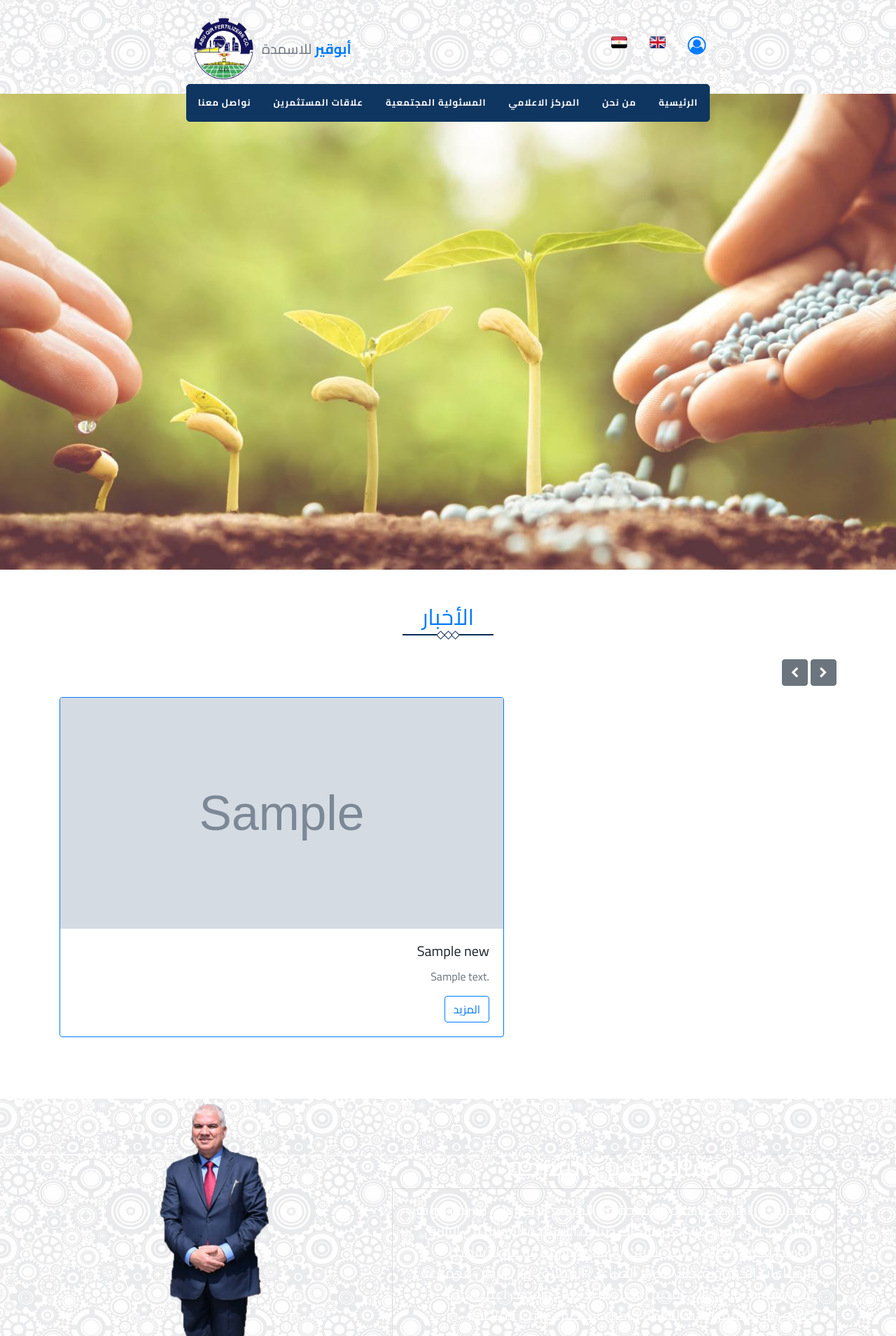
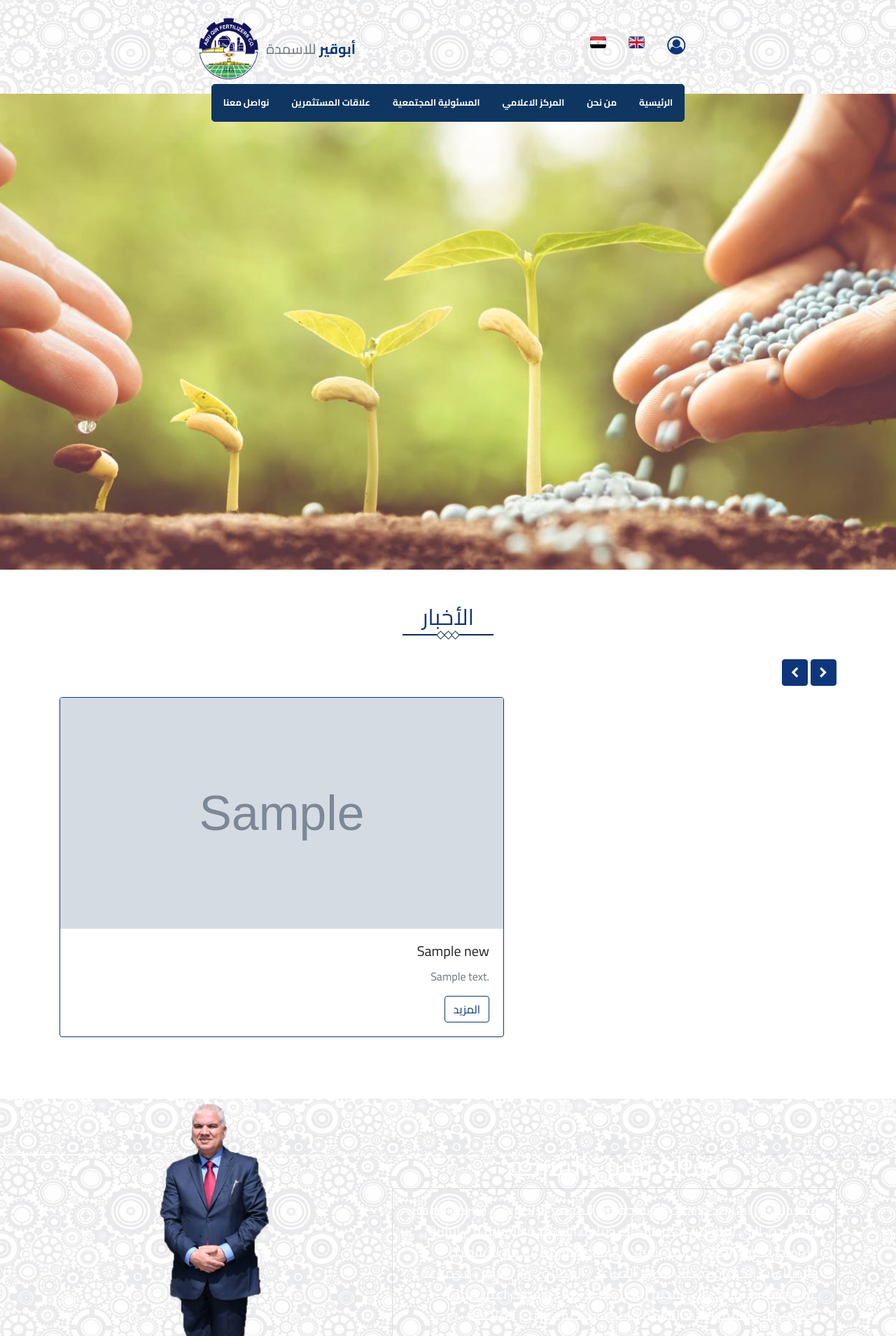
Before and after one commit to AliMetwally/abuqir, a CodeIgniter app: page /abuqir/index.php/home/index in a window 1280 px wide. Shown: the top 1909 px of the page at 70% size. Run offline with CodeIgniter, Linux system fonts and the light colour scheme; tables that the repository leaves empty or names only in its code hold one stand-in row (values such as "Sample post"); grey boxes marked "Sample" are stand-in pictures; data that the repository does not hold is empty; style sheets or scripts are compiled from the project's sources; some web fonts are replaced.

Commit message:
update basic color

```diff
--- a/application/views/main.php
+++ b/application/views/main.php
@@ -65,16 +65,16 @@
         <header>
             <div class="container-fluid logo-bar" style="position: absolute;">
                 <div class="container d-flex  justify-content-around">
-                    <div><a href="#" class="nav-link">
+                    <div class="ml-4"><a href="#" class="nav-link">
                             <img src="<?= base_url() ?>public/images/logo2.png" width="100px" height="130px" class="rounded" alt="...">
-                            <span class="h5 font-weight-bold pl-md-logo pl-sm-logo text-primary text-uppercase"><?= lang('abuqir')?>
+                            <span class="h5 font-weight-bold pl-md-logo pl-sm-logo text-main-color text-uppercase"><?= lang('abuqir')?>
                                 <span class="h5 text-muted Fert-text text-uppercase"> <?= lang('fertilizers')?></span>
                         </a>
                     </div>
-                    <div class="d-flex align-self-center">
+                    <div class="d-flex align-self-center mr-5">
                         <a class="text-muted nav-link menu-item h5" href="<?php echo base_url('LangSwitch/switchLanguage/ar')?>"><img src="<?= base_url() ?>public/images/iconfinder_EGY.png" alt=""></a>
                         <a class="text-muted nav-link menu-item h5" href="<?php echo base_url('LangSwitch/switchLanguage/en')?>"><img src="<?= base_url() ?>public/images/iconfinder_GB.png"></a>
-                        <a class="nav-link menu-item text-primary" href="" ><i class="fa fa-user-circle-o fa-2x pb-3"></i></a>
+                        <a class="nav-link menu-item text-main-color" href="" ><i class="fa fa-user-circle-o fa-2x pb-3"></i></a>
                     </div>
                 </div>
             </div>
@@ -83,14 +83,14 @@
                 <a href="#" class="navbar-brand text-light text-uppercase hide-ele">
                     <img class="img-fluid img-logo d-none d-lg-block" width="100px" height="130px" style="position: absolute;top: -9px;left: 0;"
                          src="<?= base_url() ?>public/images/logo2.png" alt="">
-                    <span class="company-name h5 font-weight-bold pl-md-logo pl-sm-logo text-primary"><?= lang('abuqir')?>
+                    <span class="company-name h5 font-weight-bold pl-md-logo pl-sm-logo text-main-color"><?= lang('abuqir')?>
                         <span class="h5 text-muted Fert-text"> <?= lang('fertilizers')?></span>
                     </span>
                 </a>
                 <button class="navbar-toggler nav-button" type="button" data-toggle="collapse" data-target="#myNavbar">
-                    <div class="bg-primary line1"></div>
-                    <div class="bg-primary line2"></div>
-                    <div class="bg-primary line3"></div>
+                    <div class="bg-main line1"></div>
+                    <div class="bg-main line2"></div>
+                    <div class="bg-main line3"></div>
                 </button>
                 <div class="collapse navbar-collapse justify-content-center text-uppercase font-weight-bold" id="myNavbar">
                     <ul class="navbar-nav custom-nav">
--- a/application/views/pages/v_home.php
+++ b/application/views/pages/v_home.php
@@ -6,7 +6,7 @@
             <div class="col m-4  text-center">
                 <div class="sec-title mb-20">
                     <h2 class="text-muted">
-                        <?= lang('title_span')?> <span class="title-span text-primary">
+                        <?= lang('title_span')?> <span class="title-span text-main-color">
                             <?= lang('news_title')?></span>
                         <span class="sec-title-border">
                             <span></span>
@@ -23,7 +23,7 @@
 
         <div class="row py-3">
             <div class="col-lg-7 card-news hide-ele">
-                <div class="card my-5 border-primary">
+                <div class="card my-5 border-main">
                     <img src="<?= base_url("uploads/press-news/$last_news_head->image")?>" class="d-flex card-img-top mr-3 img-latest"
                         alt="...">
                     <div class="card-body">
@@ -33,15 +33,15 @@
                         <p class="card-text text-muted">
                             <?= $newsCoverContent->content?>
                         </p>
-                        <a href="#" class="btn btn-outline-primary">
+                        <a href="#" class="btn btn-outline-main">
                             <?= lang('btn_read_more')?></a>
                     </div>
                 </div>
             </div>
             <div class="col-lg-5 my-5 slide-news hide-ele" style="top: -54px;">
                 <div class="text-right">
-                    <a class="btn btn-secondary text-light" href="#carouselExampleControls" data-slide="prev"><i class="fa fa-chevron-left"></i></a>
-                    <a class="btn btn-secondary text-light" href="#carouselExampleControls" data-slide="next"><i class="fa fa-chevron-right"></i></a>
+                    <a class="btn btn-main text-light" href="#carouselExampleControls" data-slide="prev"><i class="fa fa-chevron-left"></i></a>
+                    <a class="btn btn-main text-light" href="#carouselExampleControls" data-slide="next"><i class="fa fa-chevron-right"></i></a>
                 </div>
                 <div id="carouselExampleControls" class="carousel slide" data-ride="carousel">
                     <div class="carousel-inner">
@@ -55,7 +55,7 @@
                             <?php endif;?>
                             <a href="#">
                                 <div class="media my-3">
-                                    <img src='<?= base_url("uploads/press-news/$news->image")?>' class="border-primary img-slide"
+                                    <img src='<?= base_url("uploads/press-news/$news->image")?>' class="border-main img-slide"
                                         alt="...">
                                     <div class="media-body">
                                         <p class="mt-0 font-weight-bold">
@@ -116,7 +116,7 @@
             <div class="col m-4  text-center">
                 <div class="sec-title mb-20">
                     <h2 class="text-muted">
-                        <?= lang('title_span')?> <span class="title-span text-primary">
+                        <?= lang('title_span')?> <span class="title-span text-main-color">
                             <?= lang('products_title')?></span>
                         <span class="sec-title-border">
                             <span></span>
@@ -134,8 +134,8 @@
 
 
                     <div class="text-right mb-3">
-                        <a class="btn btn-secondary text-light" href="#ProductCarousel" data-slide="prev"><i class="fa fa-chevron-left"></i></a>
-                        <a class="btn btn-secondary text-light" href="#ProductCarousel" data-slide="next"><i class="fa fa-chevron-right"></i></a>
+                        <a class="btn btn-main text-light" href="#ProductCarousel" data-slide="prev"><i class="fa fa-chevron-left"></i></a>
+                        <a class="btn btn-main text-light" href="#ProductCarousel" data-slide="next"><i class="fa fa-chevron-right"></i></a>
                     </div>
 
                     <!-- Carousel items -->
--- a/public/css/pages/homepage.css
+++ b/public/css/pages/homepage.css
@@ -32,6 +32,40 @@
 }
 
 /* General */
+/* main color */
+.text-main-color {
+  color: #0f367a;
+}
+
+.bg-main {
+  background-color: #0f367a !important;
+}
+
+.btn-main {
+  color: #fff;
+  background-color: #0f367a;
+  border-color: #0f367a;
+}
+
+.btn-outline-main {
+  color: #0f367a;
+  border-color: #0f367a;
+}
+
+.btn-outline-main:hover {
+  color: #fff;
+  background-color: #0f367a;
+  border-color: #0f367a;
+}
+
+.btn-outline-main.focus, .btn-outline-main:focus {
+  box-shadow: 0 0 0 0.2rem rgba(15, 54, 97, 0.5);
+}
+
+.border-main {
+  border-color: #0f367a;
+}
+
 /* for hide element */
 .hide-ele {
   display: none;
@@ -100,8 +134,7 @@
 
 .menu-item {
   font-size: 13px;
-  letter-spacing: 1px;
-  color: #3c4043;
+  color: #0f367a;
   transition: color 0.5s;
 }
 
--- a/public/css/sass/helpers/_variables.scss
+++ b/public/css/sass/helpers/_variables.scss
@@ -1,4 +1,4 @@
-$baseColor: #0056b3;
+$baseColor: #0f367a;
 
 // fonts
 // arabic
```
Also changed, not shown: public/css/sass/layout/_header.scss (+30 -2 lines), 1 other file.
